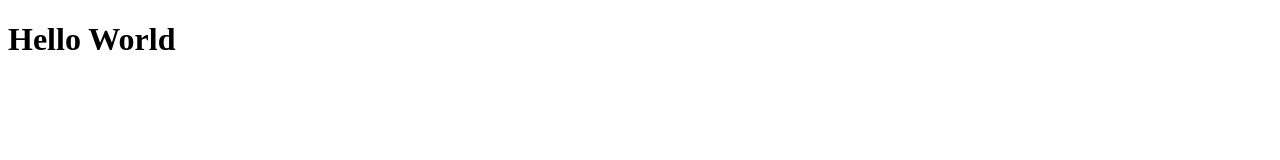
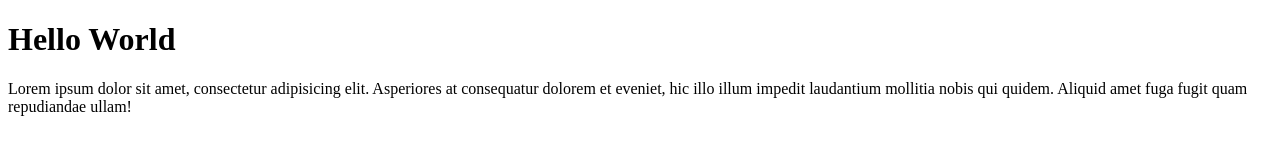
Before and after one commit to Avishka20003/gdse-portfolio, a plain HTML site: page index.html in a window 1280 px wide. Drawn offline with Linux system fonts and the light colour scheme.

Commit message:
update index file

```diff
--- a/index.html
+++ b/index.html
@@ -6,5 +6,6 @@
 </head>
 <body>
 <h1>Hello World</h1>
+<p>Lorem ipsum dolor sit amet, consectetur adipisicing elit. Asperiores at consequatur dolorem et eveniet, hic illo illum impedit laudantium mollitia nobis qui quidem. Aliquid amet fuga fugit quam repudiandae ullam!</p>
 </body>
 </html>
```
